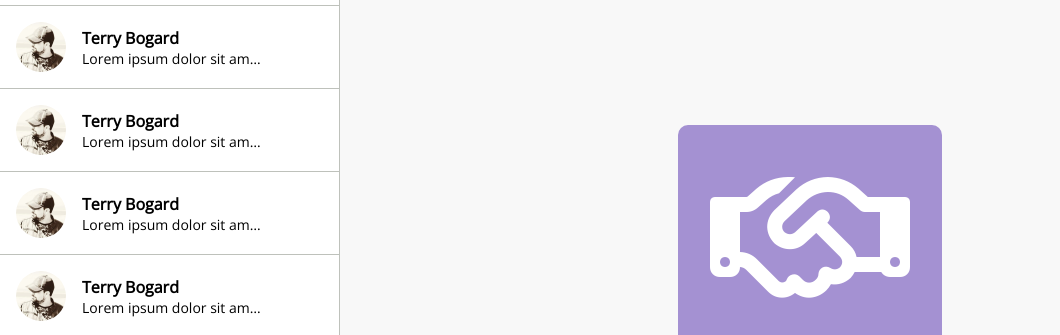
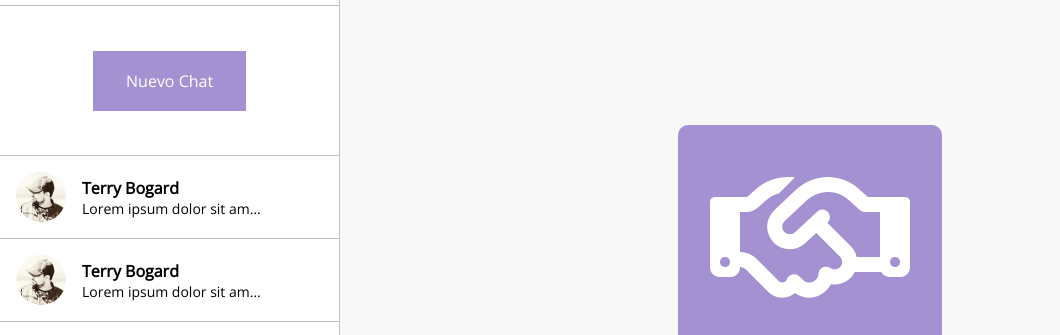
Before and after one commit to AndrewZael/sistema-de-mensajer-a, a plain HTML site: page index.html in a window 1280 px wide. Shown: the part 61-396 px from the top of the page, without its empty margins (0-1060 px from the left). Drawn offline with nearby package versions, Linux system fonts and the light colour scheme.

Commit message:
Se agrega botón nuevo chat

```diff
--- a/assets/css/style.css
+++ b/assets/css/style.css
@@ -95,6 +95,26 @@ main{
 .user-state{
     color: var(--gray);
 }
+.new-chat{
+    text-align: center;
+    min-height: 9.375rem;
+    padding: 1rem;
+    border-bottom: 1px solid var(--gray);
+}
+.new-chat button{
+    background-color: var(--blue-bell);
+    border: 0;
+    color: var(--white);
+    flex-basis: 50%;
+    height: 3.75rem;
+    cursor: pointer;
+}
+.new-chat button:hover{
+    background-color: var(--soap);
+}
+.new-chat button:focus{
+   background-color: var(--gray);
+}
 .list-contacts{
     overflow-y: auto;
     overflow-x: hidden;
--- a/index.html
+++ b/index.html
@@ -28,6 +28,11 @@
             </header>
 
             <section class="list-contacts" title="Contactos">
+
+                <div class="new-chat justify-content-center align-items-center d-flex" title="Nuevo Chat">
+                    <button class="font-medium">Nuevo Chat</button>
+                </div>
+
                 <article class="contact d-flex align-items-center">
                     <img src="assets/img/user.jpg" alt="Alfonso Guzmán" width="50" height="50" class="rounded-circle" />
                     <div>
@@ -149,7 +154,7 @@
 
         </div>
         <div class="chat d-flex align-items-center justify-content-center">
-            <section class="init-chat" title="Nuevo Chat">
+            <section class="init-chat" title="Comienza el Networking">
                 <i class="fa-regular fa-handshake fa-10x"></i>
                 <h1 class="font-large">Comienza el Networking</h1>
                 <p>Presiona el botón <strong>“Nuevo chat”</strong> para comenzar a crear nuevas
```
